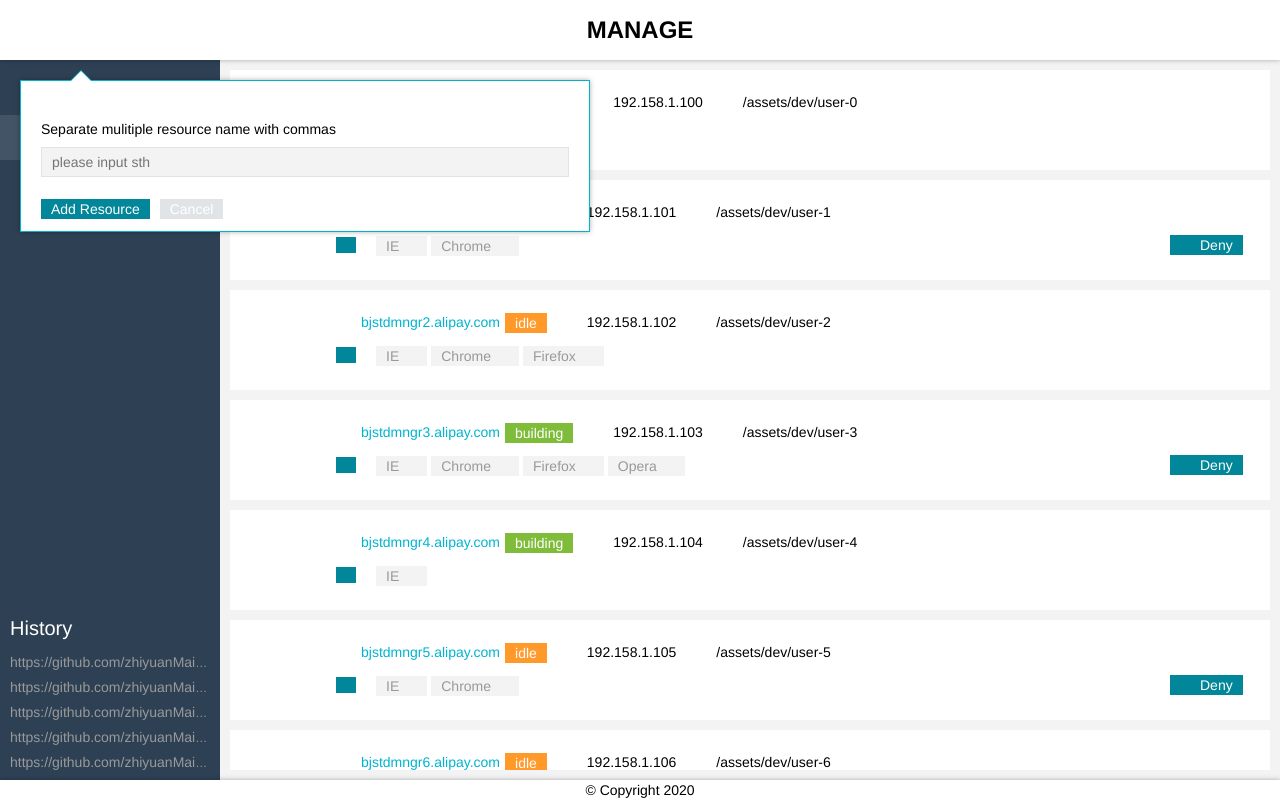
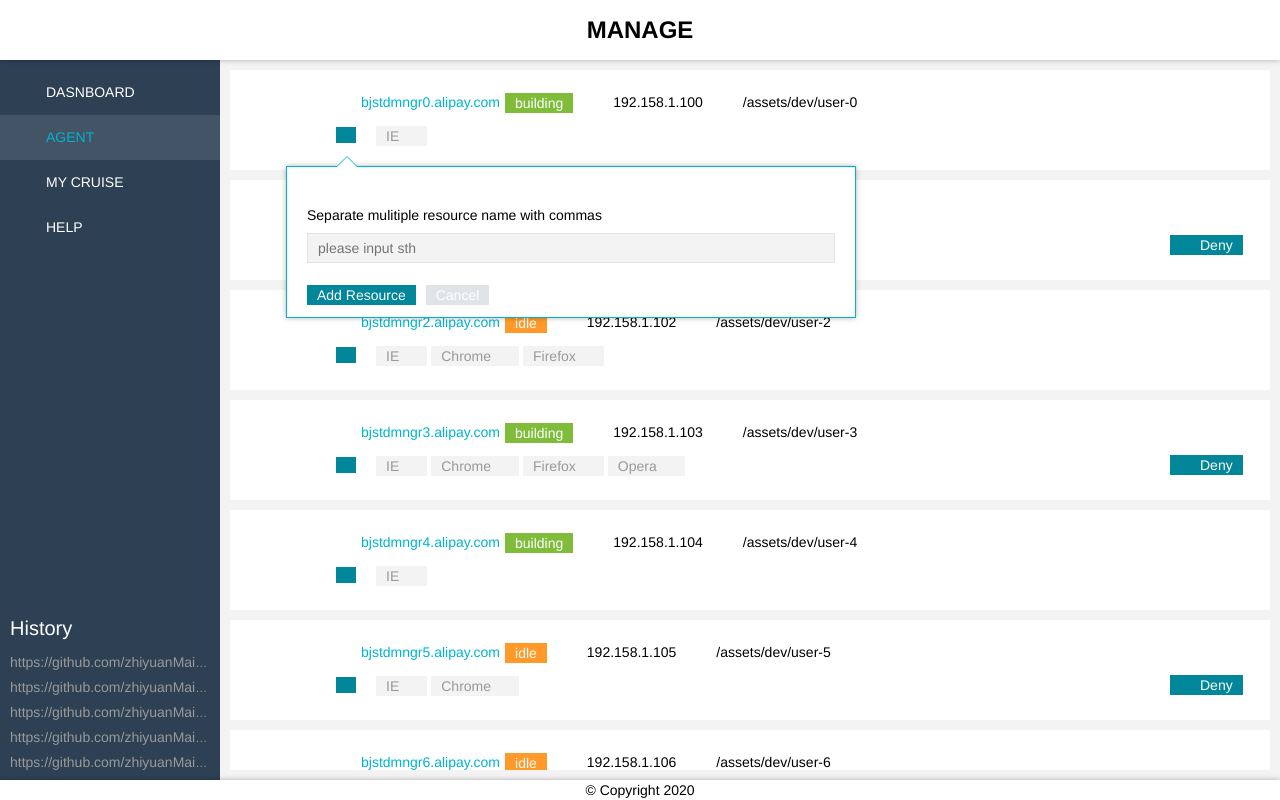
Before and after one commit to zhiyuanMain/react-azspvy, a React (Create React App) app: page / in a window 1280 px wide. Both pictures are taken after a click on the element 346 px from the left and 134 px from the top of the page. Built offline with nearby package versions, Linux system fonts and the light colour scheme.

Commit message:
7 files modified

```diff
--- a/assets/sass/bsComponents/Agent.scss
+++ b/assets/sass/bsComponents/Agent.scss
@@ -57,6 +57,7 @@
 
           .btn {
             padding: 0;
+            line-height: 21px;
           }
         }
 
--- a/assets/sass/components/ConfirmModal.scss
+++ b/assets/sass/components/ConfirmModal.scss
@@ -1,13 +1,12 @@
 @import "../variables/_variables.scss";
 .confirm-modal {
-  top:20px;
-  left: 20px;
-  position: absolute;
+  position: fixed;
+  z-index: 11;
   width: 570px;
   padding: 10px;
   box-shadow: 0 0 5px rgba(0, 0, 0, 0.3);
-  border: 1px solid #00b4cf;
-  background-color: #FFF;
+  border: 1px solid $primary;
+  background-color: $white;
 
   &:before,
   &:after {
@@ -16,19 +15,34 @@
     left: 50px;
     border: 10px solid;
     top: -20px;
-    border-color: transparent transparent #FFF;
+    border-color: transparent transparent $white;
   }
 
   &:before {
     z-index: 12;
     top: -20px;
-    border-color: transparent transparent #FFF;
+    border-color: transparent transparent $white;
   }
 
   &:after {
     z-index: 11;
     top: -21px;
-    border-color: transparent transparent #00b4cf;
+    border-color: transparent transparent $primary;
+  }
+
+  &.be-blocked {
+      &:before,
+      &:after {
+          top: auto;
+      }
+      &:before {
+          bottom: -20px;
+          border-color: $white transparent transparent;
+      }
+      &:after {
+          bottom: -21px;
+          border-color: $primary transparent transparent;
+      }
   }
 
   &__inner {
@@ -44,7 +58,7 @@
         position: absolute;
         right: 10px;
         top: 2px;
-        color: #000 !important;
+        color: $blcak !important;
         transform: rotate(45deg);
       }
     }
--- a/assets/sass/components/Input.scss
+++ b/assets/sass/components/Input.scss
@@ -4,9 +4,9 @@
   margin: 10px 0;
   padding: 0 10px;
   outline: none;
-  border: 1px solid #E1E4E6;
+  border: 1px solid $default-deep;
   height: 30px;
   line-height: 30px;
-  background-color: #F3F3F3;
+  background-color: $bg-colors-default;
   -webkit-appearance: none;
 }
--- a/assets/sass/variables/_variables.scss
+++ b/assets/sass/variables/_variables.scss
@@ -7,6 +7,7 @@ $success: #7FBC39;   $success-deep: #7FBC39;
 $warning: #FF9A2A;   $warning-deep: #FF9A2A;
 $hover  : #EFEFEF;
 $white  : #fff;
+$blcak  : #000;
 
 
 // bg-colors
--- a/bsComponents/Agent/Item.js
+++ b/bsComponents/Agent/Item.js
@@ -5,6 +5,10 @@ class Item extends React.Component {
   constructor(props) {
     super(props)
   }
+
+  refAddBtn = null
+
+  initRef = e => this.refAddBtn = e
 
   renderImg = () => {
     const { prefixCls, img } = this.props
@@ -60,8 +64,8 @@ class Item extends React.Component {
 
     return (
       <div className={wrapCls}>
-        <span className={`${wrapCls}__add`}>
-          <Btn onClick={() => onAdd(id)}>
+        <span className={`${wrapCls}__add`} ref={this.initRef}>
+          <Btn onClick={() => onAdd(id, this.refAddBtn)} id={`$${id}`}>
             <Icon iconClass="icon-increase" size="16px" />
           </Btn>
         </span>
--- a/bsComponents/Agent/index.js
+++ b/bsComponents/Agent/index.js
@@ -10,7 +10,8 @@ import '../../assets/sass/bsComponents/Agent.scss'
 const INIT_CONFIMMODALPROPS = {
   visible: false,
   okText: 'Add Resource',
-  cancelText: 'Cancel'
+  cancelText: 'Cancel',
+  currentRef: null
 }
 
 const INIT_OPERATEROWINFO = {
@@ -46,13 +47,11 @@ class Agent extends React.Component {
 
   handleModalOk = () => {
     const { operateRowInfo } = this.state
-    console.log(operateRowInfo)
 
     if(!operateRowInfo.resources.length) {
       alert('Please add at least one item')
       return
     }else {
-      console.log(111, operateRowInfo.id)
       this.props.concatAgentItems(operateRowInfo.id, operateRowInfo.resources.filter(s => s && s.trim())).then(() => {
         console.log('success')
         this.handleModalCancel()
@@ -82,7 +81,7 @@ class Agent extends React.Component {
     this.props.deleteRowItemById(rowId, itemIndex)
   }
   // 点击添加项目
-  handleAdd = rowId => {
+  handleAdd = (rowId, currentRef) => {
     this.setState(prevState => ({
       operateRowInfo: {
         ...INIT_OPERATEROWINFO,
@@ -90,6 +89,7 @@ class Agent extends React.Component {
       },
       confimModalProps: {
         ...INIT_CONFIMMODALPROPS,
+        currentRef,
         visible: true
       }
     }))
--- a/components/ConfirmModal/index.js
+++ b/components/ConfirmModal/index.js
@@ -8,8 +8,51 @@ class ConfirmModal extends React.Component {
     super(props)
   }
 
+  state = {
+    wrapperStyles: {}
+  }
+
   refWrapper = null
   initRefWrapper = e => this.refWrapper = e
+
+  // 由于时间关系
+  // 用个投机取巧的办法确定位置，其实应该做成toolTip（另外一种实现方法）
+  // 存在一个bug: 页面滚动时，位置需要进行进一步处理。。。
+  componentDidUpdate(prevProps) {
+    if (prevProps.currentRef !== this.props.currentRef) {
+      this.handleResetPosition(this.props.currentRef)
+    }
+  }
+
+  // 重置位置
+  handleResetPosition = currentNode => {
+    if(!this.props.visible) {
+      return
+    }
+    this.reference = currentNode
+    const templateHeight = this.refWrapper.offsetHeight;
+    const reftop = this.reference.getBoundingClientRect().top;
+    const refheight = this.reference.offsetHeight;
+    // 微调防止出现卷入下方现象
+    const ifBeBlocked = templateHeight > document.body.clientHeight - reftop - 40;
+    const realTop = !ifBeBlocked ?
+                    reftop + 40 + 'px' :
+                    reftop - refheight - templateHeight + 'px';
+    this.refWrapper.classList[ifBeBlocked ? 'add' : 'remove']('be-blocked');
+    //微调位置
+    // debugger
+    const leftOrright = this.props.leftOrright === 'right' ? 'right' : 'left';
+    const resPosition = {
+        top: realTop,
+    };
+    const smallWidth =  50;
+    resPosition[leftOrright] = this.reference.getBoundingClientRect()[leftOrright] - smallWidth + 'px';
+    this.setState({
+      wrapperStyles: resPosition
+    })
+  }
+
+
 
   renderInner = () => {
     const { prefixCls } = this.props
@@ -66,12 +109,14 @@ class ConfirmModal extends React.Component {
 
   render() {
     const { prefixCls, visible } = this.props
+    const { wrapperStyles } = this.state
     return (
       <div
         className={prefixCls}
         ref={this.initRefWrapper}
         style={{
-          display: `${visible ? 'block' : 'none'}`
+          ...wrapperStyles,
+          display: `${visible? 'block' : 'none'}`
         }}
       >
         {this.renderInner()}
@@ -84,6 +129,7 @@ class ConfirmModal extends React.Component {
 ConfirmModal.defaultProps = {
   prefixCls: 'confirm-modal',
   children: null,
+  currentRef: null,
   visible: false,
   title: '',
   okText: 'ok',
```
